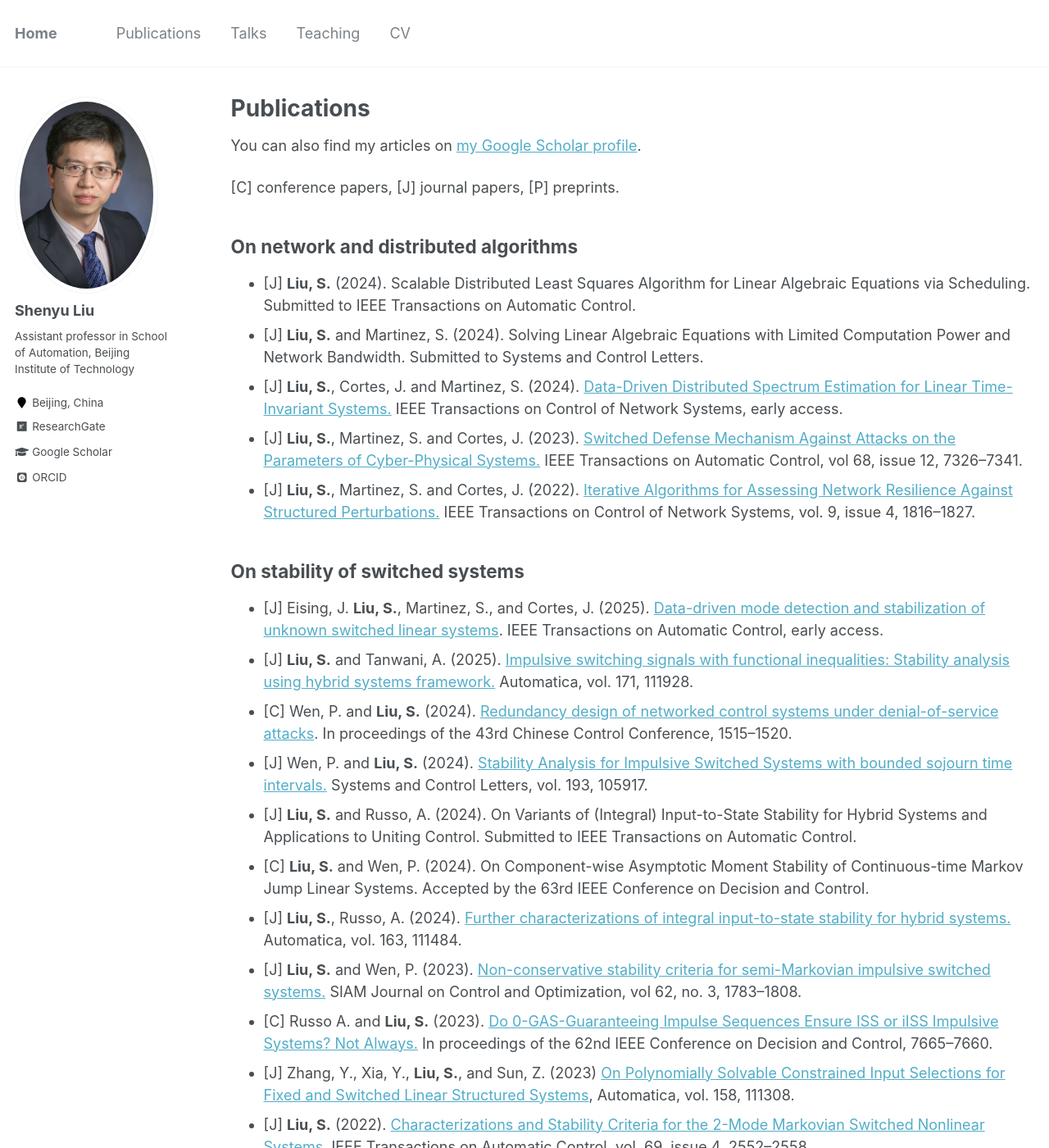
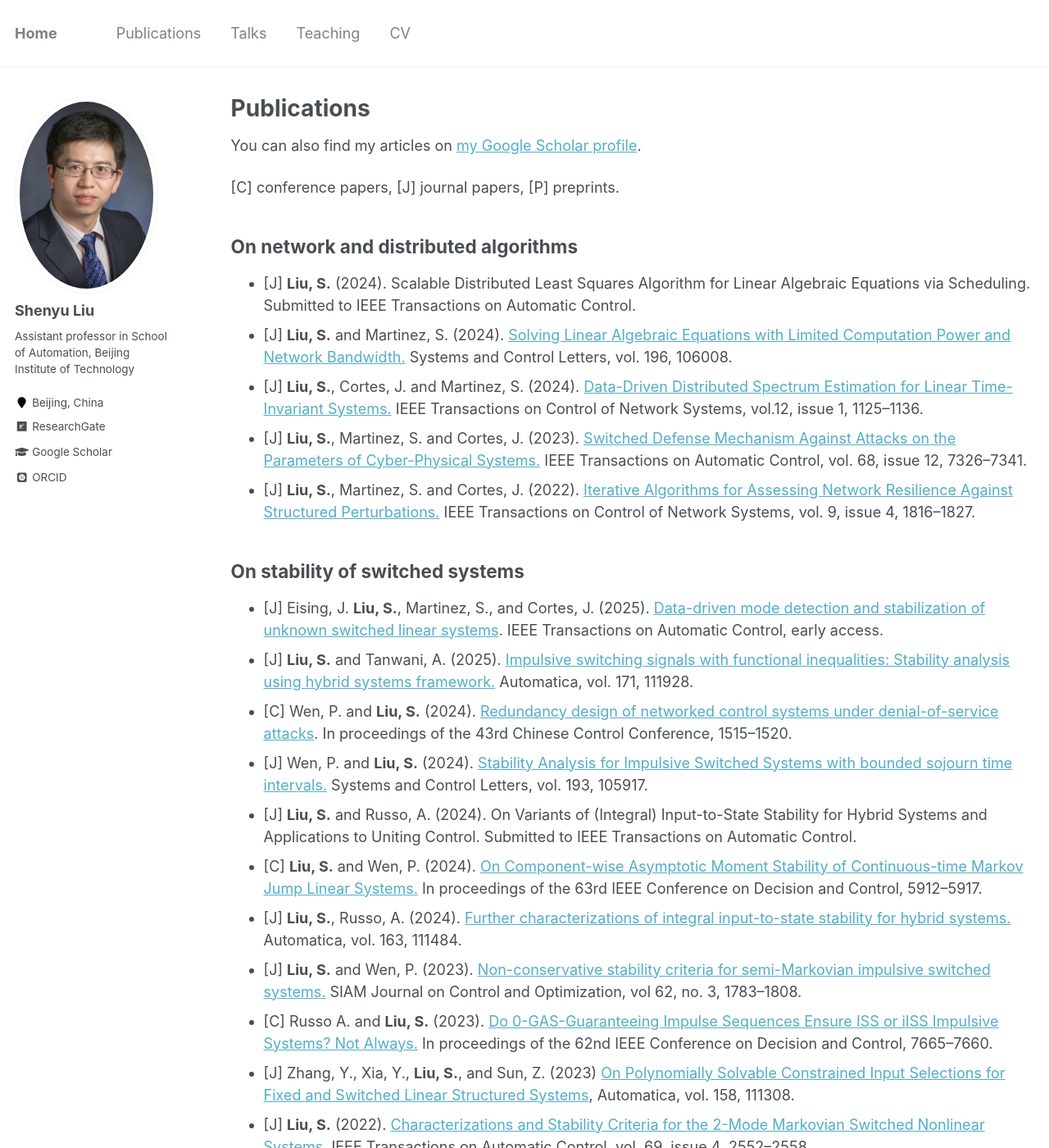
Before and after one commit to Shenyu-Liu/Shenyu-Liu.github.io, a Jekyll site: the page built from _pages/publications.md, in a window 1280 px wide and 1400 px high. Shown: the whole window at 82% size. Built offline with Jekyll 4.4.1, drawn with Linux system fonts in a browser that asks for light colours; some web fonts are replaced; some of the changed text lies outside the part shown.

Commit message:
Update publications.md

```diff
--- a/_pages/publications.md
+++ b/_pages/publications.md
@@ -14,9 +14,9 @@
 On network and distributed algorithms
 ------
 * [J] <strong>Liu, S.</strong> (2024). Scalable Distributed Least Squares Algorithm for Linear Algebraic Equations via Scheduling. Submitted to IEEE Transactions on Automatic Control.
-* [J] <strong>Liu, S.</strong> and Martinez, S. (2024). Solving Linear Algebraic Equations with Limited Computation Power and Network Bandwidth. Submitted to Systems and Control Letters.
-* [J] <strong>Liu, S.</strong>, Cortes, J. and Martinez, S. (2024). <a href ="https://ieeexplore.ieee.org/document/10608395">Data-Driven Distributed Spectrum Estimation for Linear Time-Invariant Systems.</a> IEEE Transactions on Control of Network Systems, early access.
-* [J] <strong>Liu, S.</strong>, Martinez, S. and Cortes, J. (2023). <a href ="https://ieeexplore.ieee.org/document/10128668">Switched Defense Mechanism Against Attacks on the Parameters of Cyber-Physical Systems.</a> IEEE Transactions on Automatic Control, vol 68, issue 12, 7326&ndash;7341.
+* [J] <strong>Liu, S.</strong> and Martinez, S. (2024). <a href ="https://www.sciencedirect.com/science/article/pii/S0167691124002962">Solving Linear Algebraic Equations with Limited Computation Power and Network Bandwidth.</a> Systems and Control Letters, vol. 196, 106008.
+* [J] <strong>Liu, S.</strong>, Cortes, J. and Martinez, S. (2024). <a href ="https://ieeexplore.ieee.org/document/10608395">Data-Driven Distributed Spectrum Estimation for Linear Time-Invariant Systems.</a> IEEE Transactions on Control of Network Systems, vol.12, issue 1, 1125&ndash;1136.
+* [J] <strong>Liu, S.</strong>, Martinez, S. and Cortes, J. (2023). <a href ="https://ieeexplore.ieee.org/document/10128668">Switched Defense Mechanism Against Attacks on the Parameters of Cyber-Physical Systems.</a> IEEE Transactions on Automatic Control, vol. 68, issue 12, 7326&ndash;7341.
 * [J] <strong>Liu, S.</strong>, Martinez, S. and Cortes, J. (2022). <a href="https://ieeexplore.ieee.org/document/9750852">Iterative Algorithms for Assessing Network Resilience Against Structured Perturbations.</a> IEEE Transactions on Control of Network Systems, vol. 9, issue 4, 1816&ndash;1827.
 
 On stability of switched systems
@@ -26,7 +26,7 @@
 * [C] Wen, P. and <strong>Liu, S.</strong> (2024). <a href="https://ieeexplore.ieee.org/document/10662301">Redundancy design of networked control systems under denial-of-service attacks</a>. In proceedings of the 43rd Chinese Control Conference, 1515&ndash;1520.
 * [J] Wen, P. and <strong>Liu, S.</strong> (2024). <a href="https://www.sciencedirect.com/science/article/pii/S0167691124002056">Stability Analysis for Impulsive Switched Systems with bounded sojourn time intervals.</a> Systems and Control Letters, vol. 193, 105917.
 * [J] <strong>Liu, S.</strong> and Russo, A. (2024). On Variants of (Integral) Input-to-State Stability for Hybrid Systems and Applications to Uniting Control. Submitted to IEEE Transactions on Automatic Control.
-* [C] <strong> Liu, S.</strong> and Wen, P. (2024). On Component-wise Asymptotic Moment Stability of Continuous-time Markov Jump Linear Systems. Accepted by the 63rd IEEE Conference on Decision and Control.
+* [C] <strong> Liu, S.</strong> and Wen, P. (2024). <a href="https://ieeexplore.ieee.org/document/10886023">On Component-wise Asymptotic Moment Stability of Continuous-time Markov Jump Linear Systems.</a> In proceedings of the 63rd IEEE Conference on Decision and Control, 5912&ndash;5917.
 * [J] <strong>Liu, S.</strong>, Russo, A. (2024). <a href="https://www.sciencedirect.com/science/article/pii/S0005109823006532">Further characterizations of integral input-to-state stability for hybrid systems.</a> Automatica, vol. 163, 111484.
 * [J] <strong>Liu, S.</strong> and Wen, P. (2023). <a href="https://doi.org/10.1137/23M1564833">Non-conservative stability criteria for semi-Markovian impulsive switched systems.</a> SIAM Journal on Control and Optimization, vol 62, no. 3, 1783&ndash;1808.
 * [C] Russo A. and <strong>Liu, S.</strong> (2023). <a href="https://ieeexplore.ieee.org/document/10383527">Do 0-GAS-Guaranteeing Impulse Sequences Ensure ISS or iISS Impulsive Systems? Not Always.</a> In proceedings of the 62nd IEEE Conference on Decision and Control, 7665&ndash;7660.
@@ -42,7 +42,7 @@
 
 On stability of nonlinear systems
 ------
-
+* [J] Haimovich, H., <strong>Liu, S.</strong>, Russo, A., and Mancilla-Aguilar J. L. (2025). Input-Power-to-State Stability of Time-Varying Systems. Submitted to Automatica.
 * [C] <strong>Liu, S.</strong>, Chen, K., and Eising, J. (2023). <a href="https://ieeexplore.ieee.org/abstract/document/10383840">Online Data-Driven Adaptive Control for Unknown Linear Time-Varying Systems.</a> In proceedings of the 62nd IEEE Conference on Decision and Control, 8775&ndash;8780.
 * [J] <strong>Liu, S.</strong> (2022). <a href="https://www.sciencedirect.com/science/article/pii/S0005109822003582">Unified Stability Criteria for Perturbed LTV Systems with Unstable Instantaneous Dynamics.</a> Automatica vol. 144, 110499.
 * [C] <strong>Liu, S.</strong> and Liberzon, D. (2019). <a href="https://ieeexplore.ieee.org/document/9029302">Higher Order Derivatives of Lyapunov Functions for Stability of Systems with Inputs.</a> In proceedings of the 58th IEEE Conference on Decision and Control, 6146&ndash;6151.
@@ -52,9 +52,10 @@
 
 On motion planning
 ------
+* [C] Chen, J., <strong>Liu, S.</strong> (2025). Continuous-Time Gradient-Proportional-Integral Flow for Provably Convergent Motion Planning with Obstacle Avoidance. Submitted to the 2025 IEEE/RSJ International Conference on Intelligent Robots and Systems (IROS 2025).
 * [J] Chen, J., <strong>Liu, S.</strong> (2024). A Two-Stage Motion Planning Algorithm Combining Geometric Heat Flow and Fine-Tuning. Submitted to IEEE Transactions on Robotics.
-* [C] Chen, J., <strong>Liu, S.</strong> (2024). Motion Planning for Control-Affine Systems by Geometric Heat Flow with Fine-Tuning. Accepted by the 7th IEEE International Conference on Unmanned Systems.
-* [C] Bayram, E., <strong>Liu, S.</strong>, Belabbas, M.A. and Basar, T. (2024). <a href="https://arxiv.org/abs/2404.11013">Control Theoretic Approach to Fine-Tuning and Transfer Learning.</a> Accepted by the Symposium on Systems Theory in Data and Optimization 2024.
+* [C] Chen, J., <strong>Liu, S.</strong> (2024). <a href="https://ieeexplore.ieee.org/document/10840103">Motion Planning for Control-Affine Systems by Geometric Heat Flow with Fine-Tuning.</a> In proceedings of the 7th IEEE International Conference on Unmanned Systems (ICUS), 113&ndash;118.
+* [C] Bayram, E., <strong>Liu, S.</strong>, Belabbas, M.A. and Basar, T. (2024). <a href="https://arxiv.org/abs/2404.11013">Control Theoretic Approach to Fine-Tuning and Transfer Learning.</a> In proceedings of the Symposium on Systems Theory in Data and Optimization (SysDO) 2024.
 * [J] Fan, Y.,<strong> Liu, S.</strong> and Belabbas, M.A. (2020). <a href="https://ieeexplore.ieee.org/document/9127539">Geometric Heat Flow Method for Legged Locomotion Planning.</a> IEEE Control Systems Letters, vol. 5, issue 3, 941&ndash;946.
 * [P] <strong>Liu, S.</strong>, Fan, Y. and Belabbas, M.A. (2020). <a href="https://arxiv.org/pdf/2001.04540.pdf">Geometric Motion Planning for Affine Control Systems with Indefinite Boundary Conditions and Free Terminal Time.</a> arXiv 2001.04540.
 * [J] Fan, Y.,<strong> Liu, S.</strong> and Belabbas, M.A. (2020). <a href="https://www.sciencedirect.com/science/article/abs/pii/S0957415820300039">Mid-air Motion Planning of Floating Robot Using Heat Flow Method with state constraints.</a> Mechatronics vol. 66, 102323.
```
